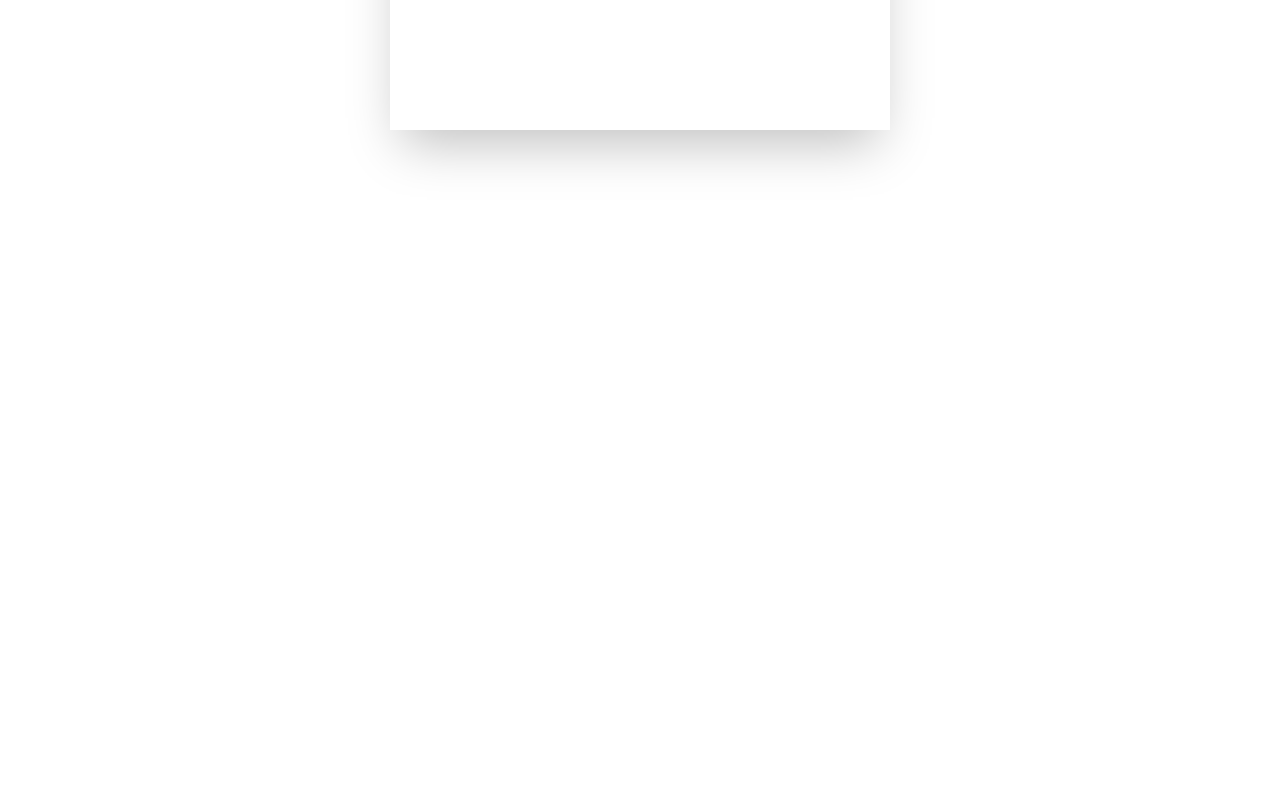
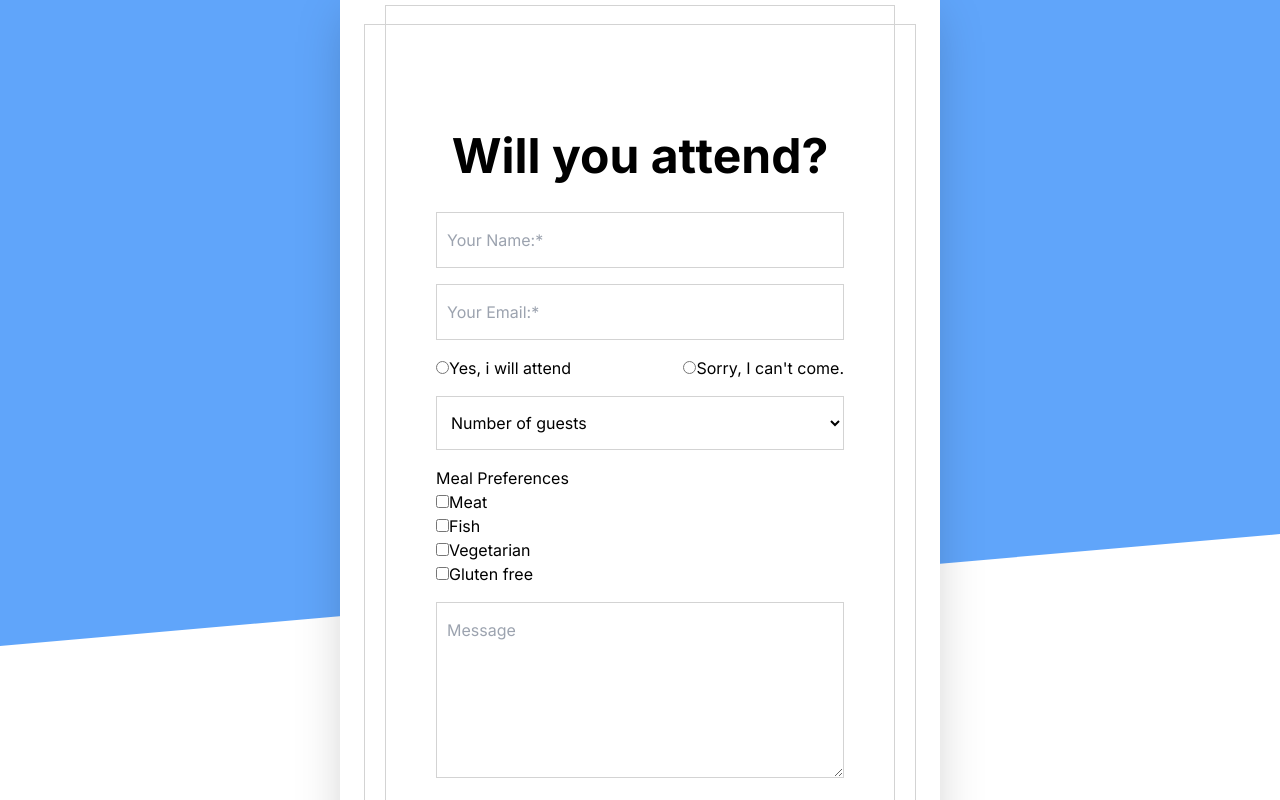
Before and after one commit to pierreEdimo/mariage, a Next.js app: page / in a window 1280 px wide. Shown: the part 3040-3840 px from the top of the page. Before the commit the page ends 3786 px from the top, so only its background shows below. Built offline with nearby package versions, Linux system fonts and the light colour scheme.

Commit message:
formular added

```diff
--- a/src/app/globals.css
+++ b/src/app/globals.css
@@ -1,3 +1,5 @@
+@import url('https://fonts.googleapis.com/css2?family=Poppins:wght@400;700&display=swap');
+
 @tailwind base;
 @tailwind components;
 @tailwind utilities;
@@ -9,43 +11,46 @@
 
 
 body {
+    font-family: 'Poppins', sans-serif;
 }
 
 .full-height {
     height: 100vh;
 }
 
-.slanded-section{
+.slanded-section {
     transform: skewY(-5deg); /* Ajustez l'inclinaison selon vos besoins */
     background-color: white; /* Couleur de fond de la section */
     color: #ffffff;
     z-index: 1000;
 }
 
-.skw{
+.skw {
     transform: skewY(5deg);
 }
 
-.content-height{
+.content-height {
     height: 500px;
 }
 
-.image-height{
+.image-height {
     height: 600px;
     z-index: 1000;
     position: absolute;
     right: 0;
 }
 
-.negative-margin{
+.negative-margin {
     margin-top: -90px;
 }
 
-.standard-height{
-    height: 900px;
+.standard-height {
+    height: 1300px;
 }
 
-.custom-container{
+
+
+.custom-container {
     width: 850px;
     height: 500px;
     border: 1px solid white;
@@ -54,8 +59,8 @@ body {
     justify-content: center;
 }
 
-.inside-container{
-   height: 550px;
+.inside-container {
+    height: 550px;
     width: 810px;
     border: 1px solid white;
     display: flex;
@@ -63,24 +68,85 @@ body {
     justify-content: center;
 }
 
-.container-content{
+.container-content {
     height: 500px;
     width: 810px;
     overflow: hidden;
 }
 
 
-.transparent-color{
+.card-container {
+    height: calc(100% - 40px);
+    width: 100%;
+    border: 1px solid #d3d3d3;
+    display: flex;
+    align-items: center;
+    justify-content: center;
+}
+
+
+.card-container-inside {
+    height: calc(100% + 40px);
+    width: calc(100% - 40px);
+    border: 1px solid #d3d3d3;
+    display: flex;
+    align-items: center;
+    justify-content: center;
+}
+
+.card-container-content {
+    height: calc(100% - 40px);
+    width: calc(100% + 40px);
+    background: transparent;
+    display: flex;
+    align-items: center;
+    flex-direction: column;
+    justify-content: center;
+    padding: 20px 50px 20px 50px;
+}
+
+.transparent-color {
     background: rgba(0, 0, 0, 0.5);
 }
 
-.top-border{
+.top-border {
     border-top: 1px solid white;
     border-bottom: 1px solid white;
 }
 
-.card{
-    height: 800px;
-    width: 500px;
+.card {
+    width: 600px;
     bottom: -250px;
+    height: 950px;
 }
+
+
+input {
+    padding: 15px 10px;
+    border: 1px solid #d3d3d3;
+}
+
+input:focus {
+    outline: none;
+}
+
+select {
+    padding: 15px 10px;
+    background: white;
+    border: 1px solid #d3d3d3;
+}
+
+select:disabled {
+
+    color: #f3f3f3;
+
+}
+
+textarea {
+    padding: 15px 10px;
+    border: 1px solid #d3d3d3;
+}
+
+textarea:focus {
+    outline: none;
+}
--- a/src/app/page.tsx
+++ b/src/app/page.tsx
@@ -85,8 +85,63 @@ export default function Home() {
                         </div>
                     </div>
                 </div>
-                <div className=" m-auto shadow-2xl p-2 bg-white card z-10 absolute transform -translate-x-1/2  h-96 left-1/2">
-                    <p>test</p>
+                <div className=" m-auto shadow-2xl p-6 bg-white card z-10 absolute flex items-center justify-center transform -translate-x-1/2  left-1/2">
+                    <div className="card-container">
+                        <div className="card-container-inside">
+                            <form className="card-container-content">
+                                <div className="mb-8">
+                                    <p className="text-5xl font-bold">Will you attend?</p>
+                                </div>
+                                <div className="flex flex-col gap-4 w-full">
+                                    <input type="text" placeholder="Your Name:*"/>
+                                    <input type="email" placeholder="Your Email:*"/>
+                                    <div className="flex justify-between">
+                                        <label>
+                                            <input type="radio" name="attendance"/>
+                                            Yes, i will attend
+                                        </label>
+                                        <label>
+                                            <input type="radio" name="attendance"/>
+                                            Sorry, I can&apos;t come.
+                                        </label>
+                                    </div>
+                                    <select>
+                                        <option value="" disabled selected>Number of guests</option>
+                                        <option value="0">0</option>
+                                        <option value="1">1</option>
+                                        <option value="2">2</option>
+                                        <option value="3">3</option>
+                                        <option value="4">4</option>
+                                        <option value="5">5</option>
+                                        <option value="6">6</option>
+                                        <option value="7">7</option>
+                                    </select>
+                                    <div>
+                                        <p>Meal Preferences</p>
+                                        <div className="flex flex-col">
+                                            <label>
+                                                <input type={"checkbox"}/>
+                                                Meat
+                                            </label>
+                                            <label>
+                                                <input type={"checkbox"}/>
+                                                Fish
+                                            </label>
+                                            <label>
+                                                <input type={"checkbox"}/>
+                                                Vegetarian
+                                            </label>
+                                            <label>
+                                                <input type={"checkbox"}/>
+                                                Gluten free
+                                            </label>
+                                        </div>
+                                    </div>
+                                    <textarea rows={6} placeholder={"Message"}></textarea>
+                                </div>
+                            </form>
+                        </div>
+                    </div>
                 </div>
             </section>
             <section className="slanded-section negative-margin bg-white standard-height">
```
